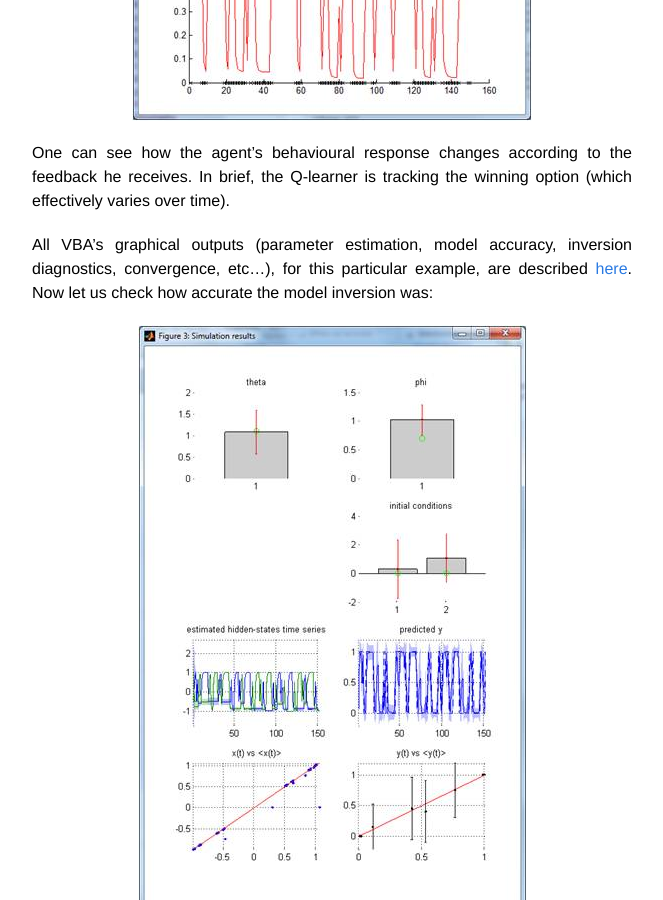
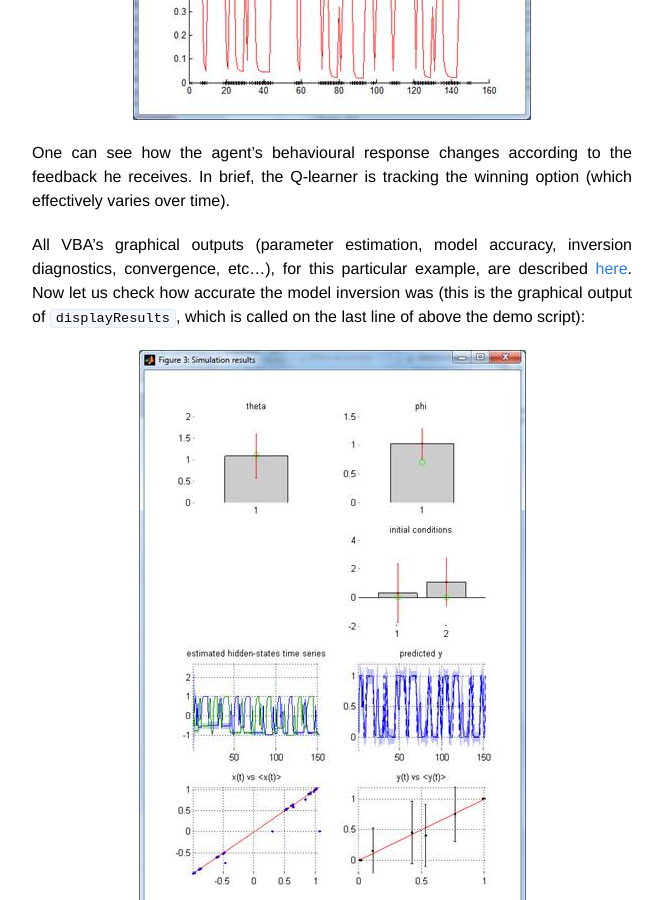
Before and after one commit to MBB-team/VBA-toolbox, a Jekyll site: the page built from _wiki/Fast-demo-Q-learning-model.md, in a window 1280 px wide and 900 px high, scrolled down 1531 px. Shown: the whole window, without its empty margins (308-971 px from the left). Built offline with Jekyll 4.4.1, drawn with Linux system fonts in a browser that asks for light colours; nearby versions of some CDN libraries.

Commit message:
Update Fast-demo-Q-learning-model.md

```diff
--- a/_wiki/Fast-demo-Q-learning-model.md
+++ b/_wiki/Fast-demo-Q-learning-model.md
@@ -54,7 +54,7 @@ Below are graphical outputs of the demonstration script. First, let us focus on
 
 One can see how the agent's behavioural response changes according to the feedback he receives. In brief, the Q-learner is tracking the winning option (which effectively varies over time).
 
-All VBA's graphical outputs (parameter estimation, model accuracy, inversion diagnostics, convergence, etc...), for this particular example, are described [here]({{ site.baseurl }}/wiki/VBA-graphical-output). Now let us check how accurate the model inversion was:
+All VBA's graphical outputs (parameter estimation, model accuracy, inversion diagnostics, convergence, etc...), for this particular example, are described [here]({{ site.baseurl }}/wiki/VBA-graphical-output). Now let us check how accurate the model inversion was (this is the graphical output of `displayResults`, which is called on the last line of above the demo script):
 
 ![]({{ site.baseurl }}/images/wiki/demo1/demo1_2.jpg)
 
```
